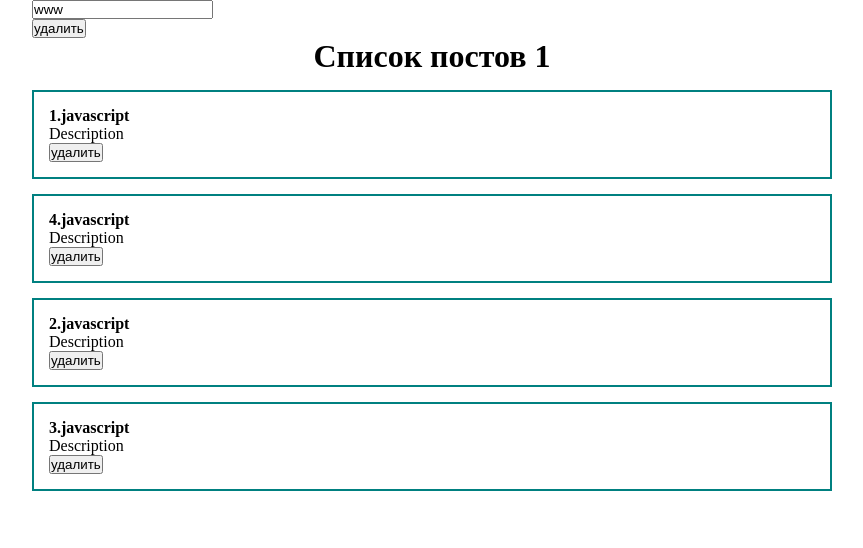
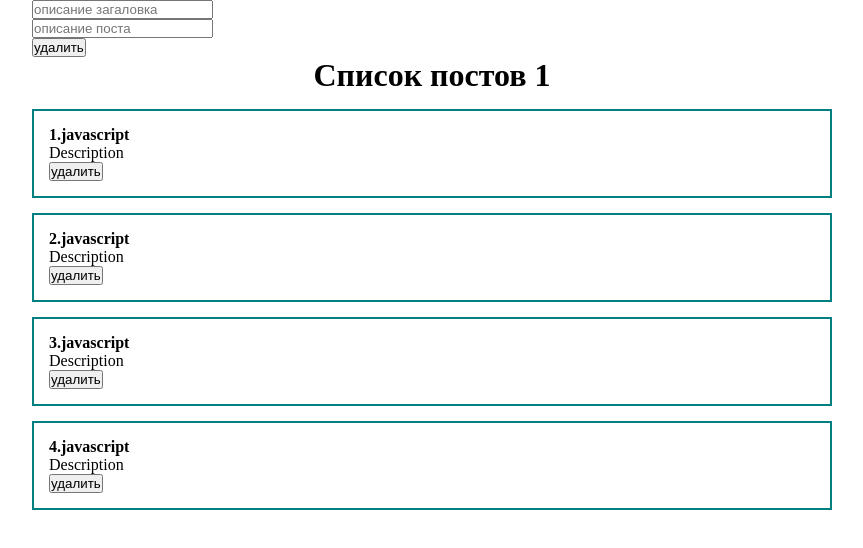
Before and after one commit to BuruninAlexander/toDoApp, a React (Create React App) app: page / in a window 1280 px wide. Shown: the top 548 px of the page, without its empty margins (208-1071 px from the left). Built offline with nearby package versions, Linux system fonts and the light colour scheme.

Commit message:
add tittle and post

```diff
--- a/src/App.js
+++ b/src/App.js
@@ -1,13 +1,12 @@
 import React, { useState } from 'react'
-import Counter from './Components/counter'
-import PostItem from './Components/PostItem';
 import PostList from './Components/PostList';
 import './Styles/App.css'
 import MyButton from './Ui/Button /MyButton';
 import MyInput from './Ui/Input/MyInput';
+
+
+
 function App() {
-  const [value, setValue] = useState('Текст в инпуте')
-
   const [posts, setPost] = useState(
     [{ id: 1, title: "javascript", body: 'Description' },
     { id: 4, title: "javascript", body: 'Description' },
@@ -15,13 +14,23 @@ function App() {
     { id: 3, title: "javascript", body: 'Description' },
     ]
   )
-  const [title, setTitle] = useState('www')
+  const [title, setTitle] = useState('')
+  const [body, setBody] = useState('')
   console.log(title)
+
   const addNewPOst = (e) => {
     e.preventDefault()
-    console.log(title)
+    const newPost = {
+      id: Date.now(),
+      title,
+      body
+    }
+    setPost([...posts, newPost])
+    setTitle("")
+    setBody("")
+
   }
-  // console.log(posts, setPost)
+
   return (
     <div className="App">
       <form>
@@ -29,6 +38,12 @@ function App() {
         <MyInput
           value={title}
           onChange={e => setTitle(e.target.value)}
+          type="text"
+          placeholder="описание загаловка">
+        </MyInput>
+        <MyInput
+          value={body}
+          onChange={e => setBody(e.target.value)}
           type="text"
           placeholder="описание поста">
 
--- a/src/Components/PostItem.jsx
+++ b/src/Components/PostItem.jsx
@@ -1,11 +1,11 @@
-import React, { useState } from 'react'
+import React from 'react'
 const PostItem = (props) => {
-    // console.log(props)
+    console.log(props)
     return (
         <div className="App">
             <div className="posts">
                 <div className="postsContens">
-                    <strong>{props.post.id}.{props.post.title}</strong>
+                    <strong>{props.number}.{props.post.title}</strong>
                     <div>
                         {props.post.body}
                     </div>
--- a/src/Components/PostList.jsx
+++ b/src/Components/PostList.jsx
@@ -1,15 +1,15 @@
 import React, { useState } from 'react'
 import PostItem from './PostItem'
 const PostList = ({ posts, title }) => {
-    // console.log(posts)
+    console.log(posts)
     return (
         <div>
             <h1 style={{ textAlign: 'center' }}>
                 {title}
             </h1>
 
-            {posts.map(post =>
-                <PostItem post={post} key={post.id} />)
+            {posts.map((post, index) =>
+                <PostItem post={post} number={index + 1} key={post.id} />)
             }
         </div >
     )
--- a/src/Ui/Input/MyInput.jsx
+++ b/src/Ui/Input/MyInput.jsx
@@ -1,10 +1,10 @@
 import React from 'react'
-import classes from './MyInputModule.css'
+// import classes from '/Users/buruninaleksandr/Desktop/webApp Type+React/my-app/src/Ui/Input/'
 const MyInput = (props) => {
     return (
 
         <div>
-            <input className={classes.MyInput} {...props}></input>
+            <input className={"Тут должны быть стили"} {...props}></input>
 
         </div>
     )
```
